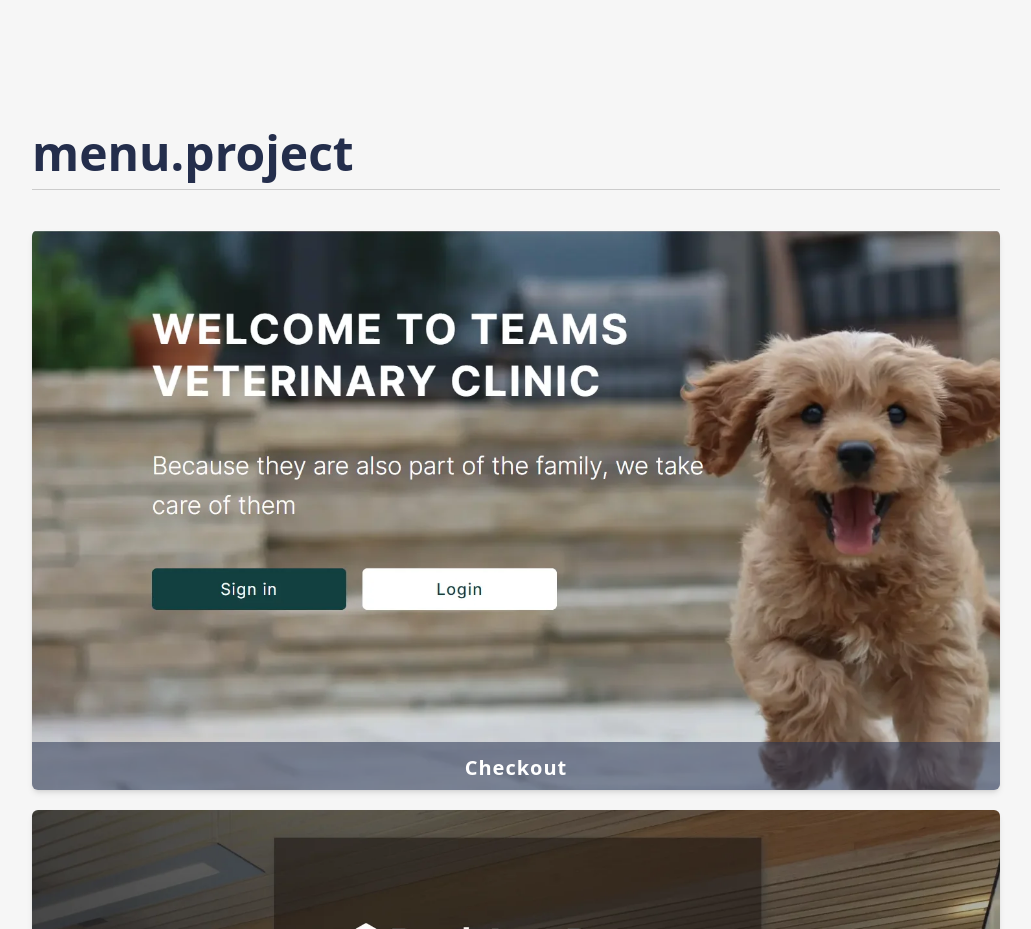
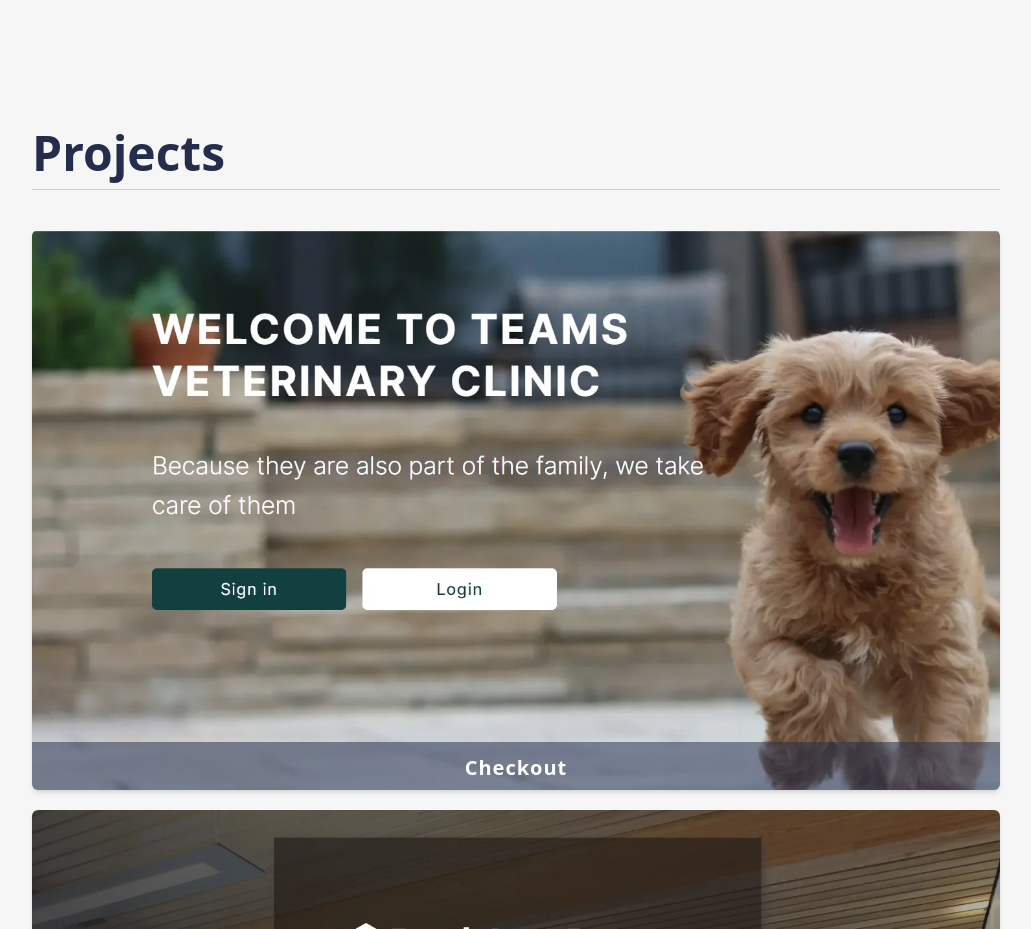
Before and after one commit to Nicolasp-dev/portafolio, a React (Create React App) app: page / in a window 1280 px wide. Shown: the part 2120-3049 px from the top of the page, without its empty margins (124-1155 px from the left). Built offline with nearby package versions, Linux system fonts and the light colour scheme.

Commit message:
Lang Fixed V02

```diff
--- a/src/components/About.jsx
+++ b/src/components/About.jsx
@@ -1,7 +1,7 @@
 import { useEffect } from "react";
 import { useInView } from "react-intersection-observer";
 import { motion, useAnimation } from "framer-motion";
-import { FormattedMessage, FormattedDate } from "react-intl";
+import { FormattedMessage } from "react-intl";
 
 const About = () => {
   const { ref, inView } = useInView();
@@ -33,7 +33,6 @@ const About = () => {
         <div className="max-w-[1000px] w-full grid sm:grid-cols-2 gap-8 px-4">
           <div className="font-bold flex flex-col justify-between text-center text-primary-text text-xl  sm:text-5xl">
             <FormattedMessage
-              className=""
               id="about.greeting"
               defaultMessage="¡ Welcome !"
             />
--- a/src/components/Work.jsx
+++ b/src/components/Work.jsx
@@ -9,7 +9,7 @@ const Work = () => {
       <div className="max-w-[1000px] mx-auto p-4 flex flex-col justify-center w-full h-full py-[5rem]">
         <div className="border-b-[1px] border-[#ccc] py-3 text-center sm:text-left">
           <p className="text-4xl sm:text-5xl font-bold  text-primary-text">
-            <FormattedMessage id="menu.project" />
+            <FormattedMessage id="menu.projects" defaultMessage="¡ Welcome !" />
           </p>
         </div>
 
```
